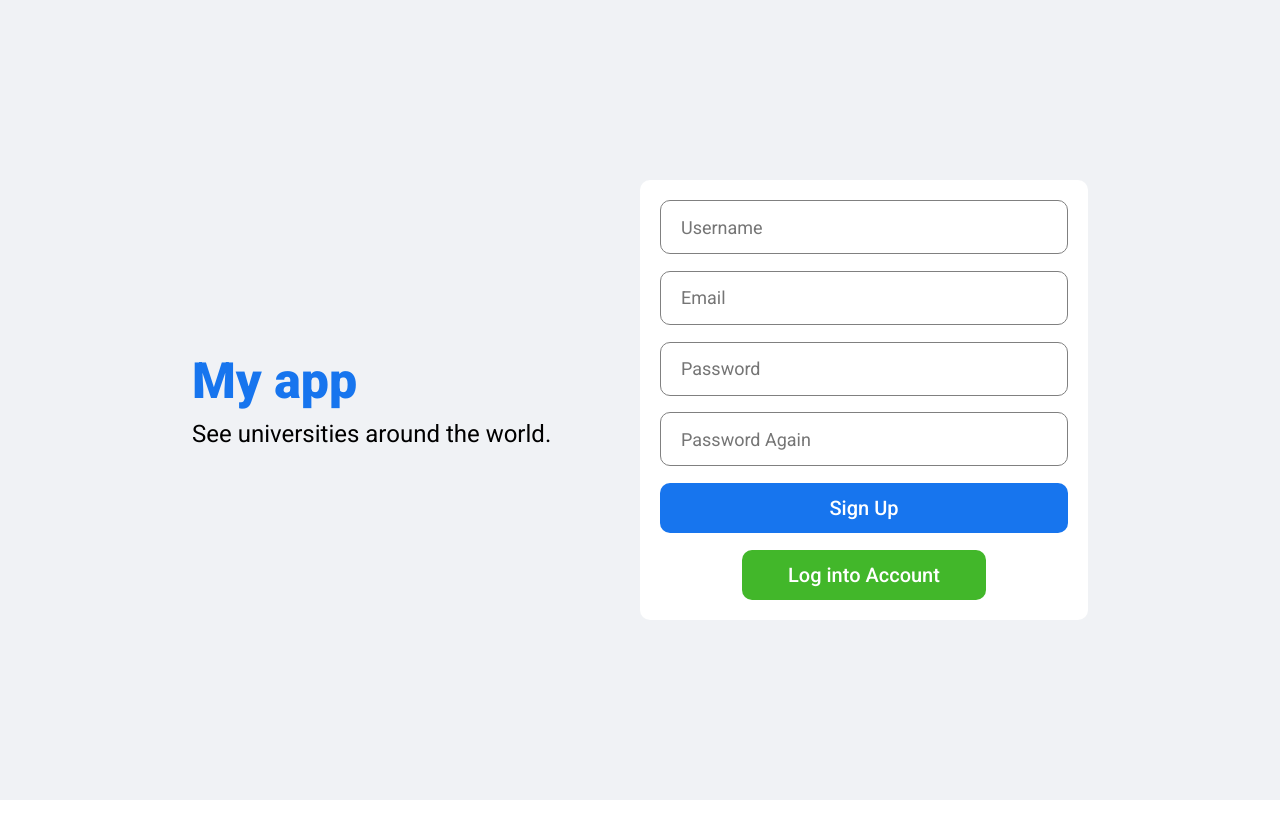
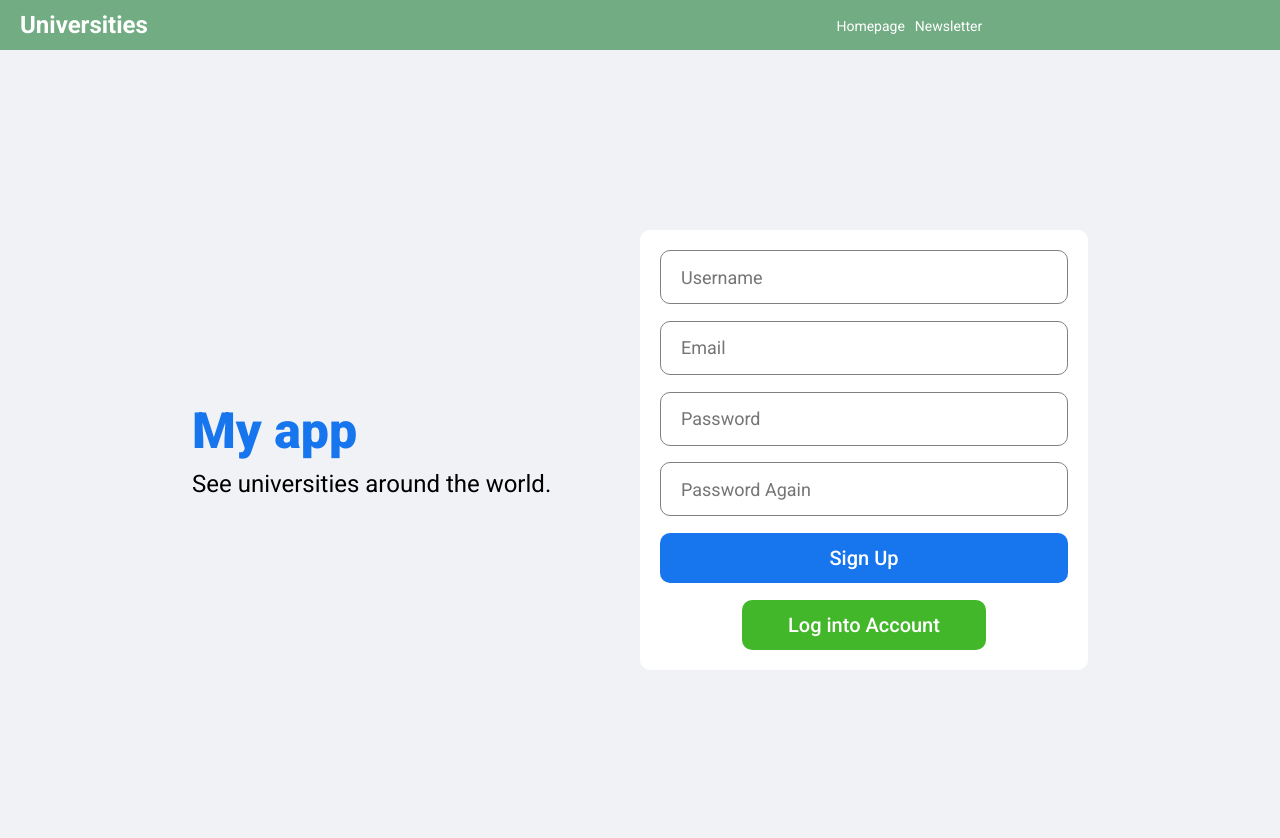
Before and after one commit to sunny092020/react, a React (Create React App) app in the folder university_list/client/: page / in a window 1280 px wide. Shown: the top 838 px of the page. Before the commit the page ends 800 px from the top, so only its background shows below. Built offline with nearby package versions, Linux system fonts and the light colour scheme.

Commit message:
add topbar

```diff
--- a/university_list/client/src/App.js
+++ b/university_list/client/src/App.js
@@ -1,8 +1,11 @@
+import "./App.css";
+
 import Home from "./pages/home/Home";
 import UserList from "./pages/userList/UserList";
 import Login from "./pages/login/Login";
 import Register from "./pages/register/Register";
 import Newsletter from "./pages/newsletter/Newsletter";
+import Topbar from "./components/topbar/Topbar";
 
 import {
   BrowserRouter as Router,
@@ -16,9 +19,9 @@ import { AuthContext } from "./context/AuthContext";
 function App() {
   const { user } = useContext(AuthContext);
 
-  console.log(user);
   return (
     <Router>
+      <Topbar />
       <Switch>
         <Route exact path="/">
           {user ? <Home /> : <Register />}
```
